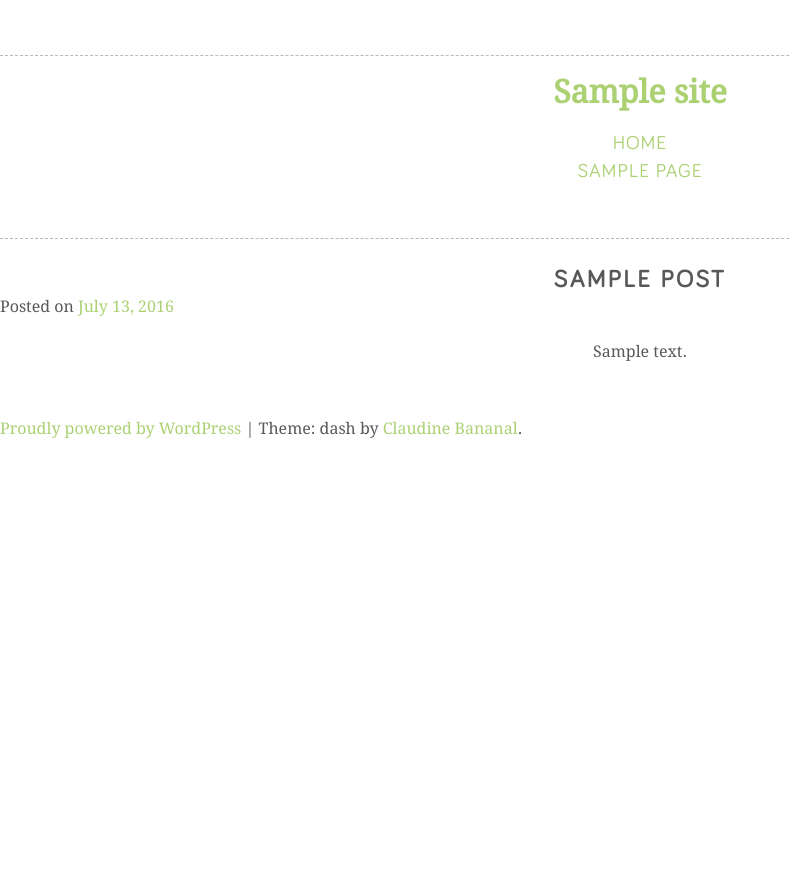
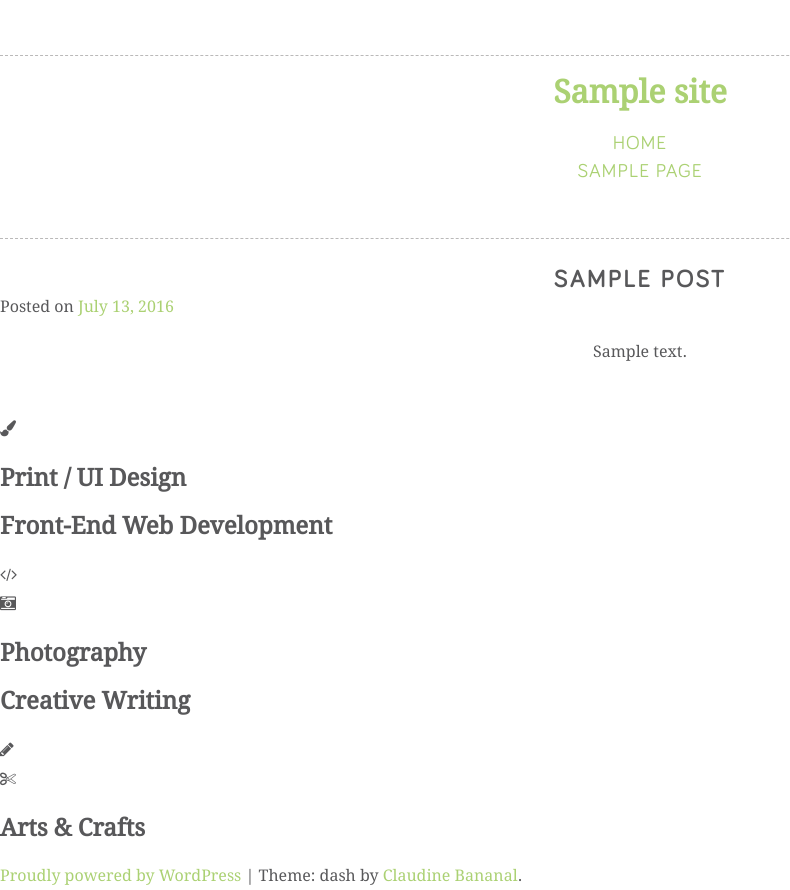
Before and after one commit to cbananal/personal-portfolio, a WordPress theme: template themes/dash/front-page.php in a window 1280 px wide. Shown: the whole page, without its empty margins (0-790 px from the left). Before the commit the page ends 438 px from the top, so only its background shows below. Run offline with PHP 8.4 and a stand-in for WordPress, Linux system fonts and the light colour scheme; the site name, menu and one post (Sample post) are stand-ins, and other content is empty; some libraries are stand-ins or nearby versions.

Commit message:
draft structure of passion-grid section on front-page

```diff
--- a/themes/dash/front-page.php
+++ b/themes/dash/front-page.php
@@ -68,6 +68,31 @@ get_header(); ?>
 			<?php get_template_part( 'template-parts/content', 'none' ); ?>
 
 		<?php endif; ?>
+		<!-- end loop -->
+
+		<div class="passion-grid">
+			<div>
+				<i class="fa fa-paint-brush"></i>
+				<h2>Print / UI Design</h2>
+			</div>
+			<div>
+				<h2>Front-End Web Development</h2>
+				<i class="fa fa-code"></i>
+			</div>
+			<div>
+				<i class="fa fa-camera-retro"></i>
+				<h2>Photography</h2>
+			</div>
+			<div>
+				<h2>Creative Writing</h2>
+				<i class="fa fa-pencil"></i>
+			</div>
+			<div>
+				<i class="fa fa-scissors"></i>
+				<h2>Arts &amp; Crafts</h2>
+			</div>
+		</div>
+		<!--end passion-grid-->
 
 		</main><!-- #main -->
 	</div><!-- #primary -->
```
